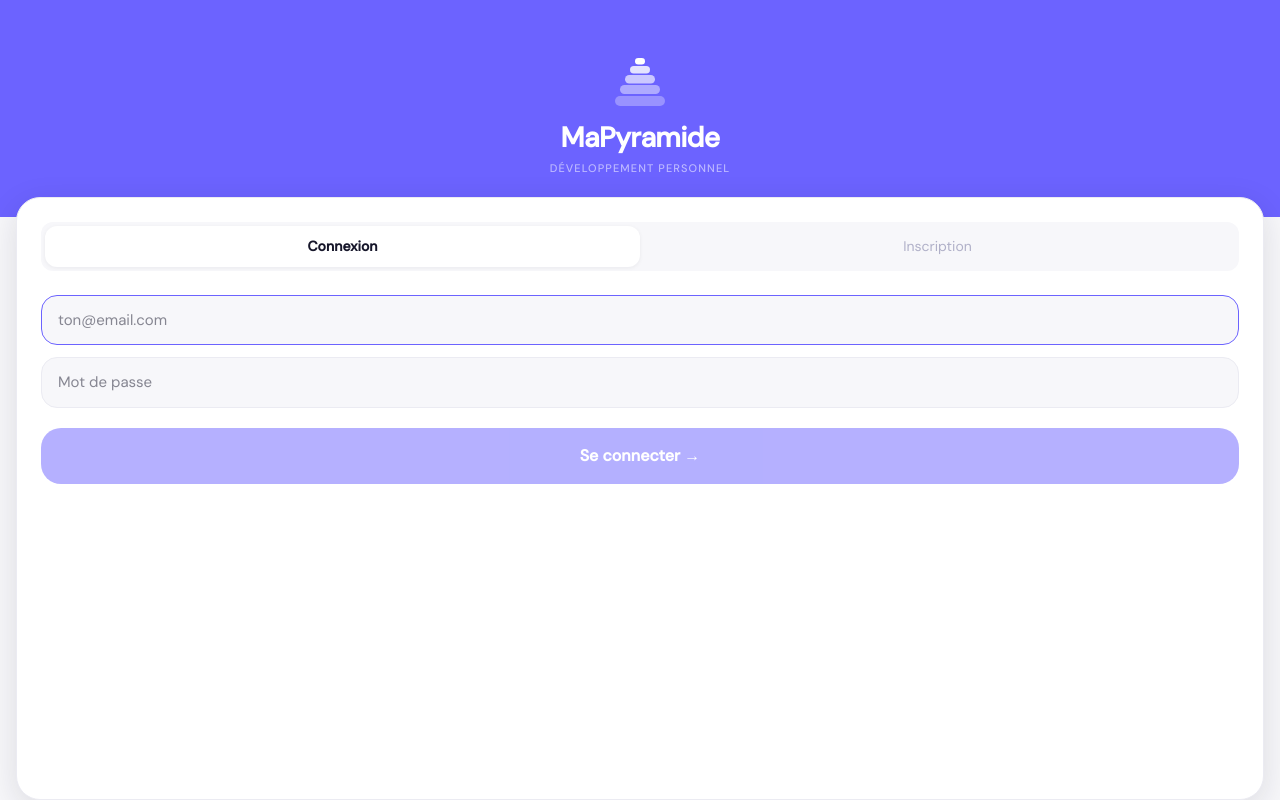
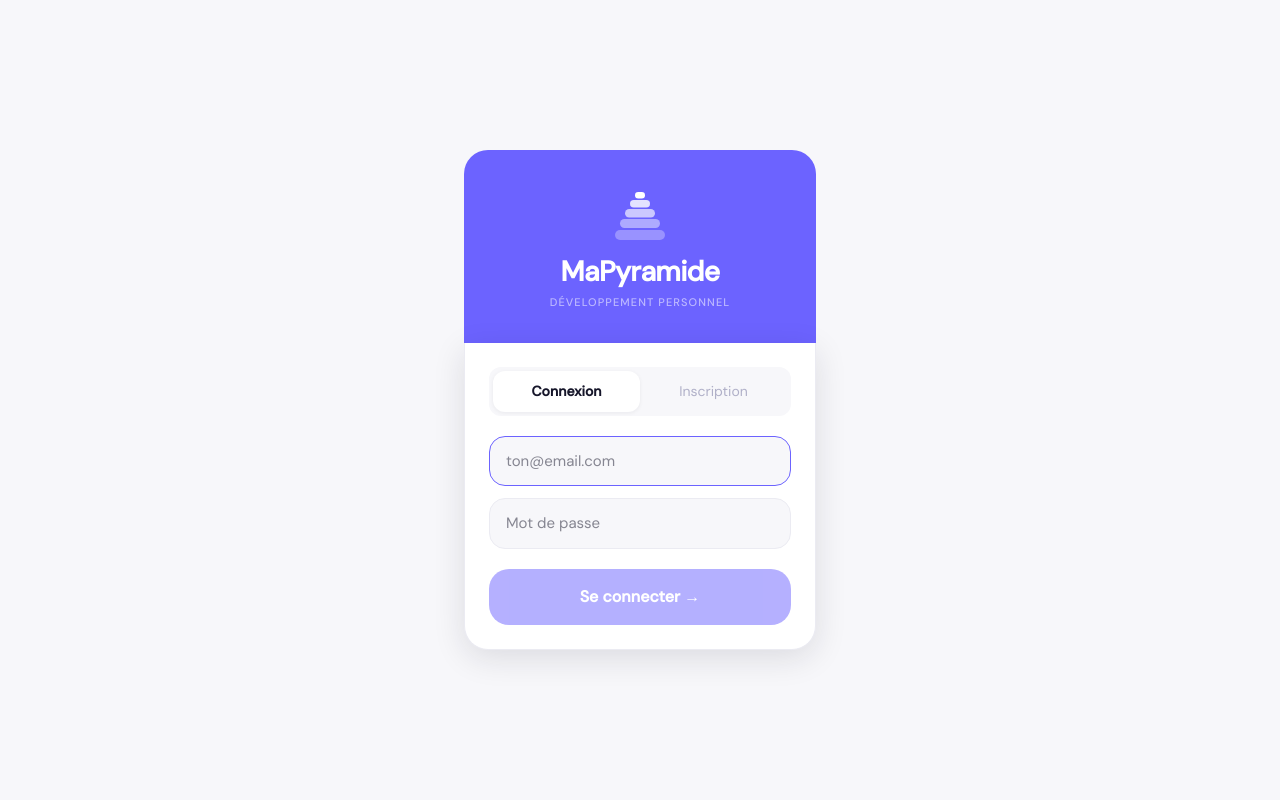
Before and after one commit to axelgautier-PM/MaPyramide, a Next.js app: page /auth in a window 1280 px wide. Built offline with nearby package versions, Linux system fonts and the light colour scheme; no server answers.

Commit message:
Add files via upload

```diff
--- a/app/auth/page.tsx
+++ b/app/auth/page.tsx
@@ -9,12 +9,13 @@ import { colors, shadows, radii, font } from "@/lib/tokens";
 type Tab = "login" | "signup";
 
 export default function AuthPage() {
-  const [tab, setTab]         = useState<Tab>("login");
-  const [email, setEmail]     = useState("");
+  const [tab, setTab]           = useState<Tab>("login");
+  const [email, setEmail]       = useState("");
   const [password, setPassword] = useState("");
   const [loading, setLoading]   = useState(false);
   const [error, setError]       = useState<string | null>(null);
   const [info, setInfo]         = useState<string | null>(null);
+
   async function handleSubmit(e: React.FormEvent) {
     e.preventDefault();
     if (!email.trim() || !password.trim()) return;
@@ -31,7 +32,6 @@ export default function AuthPage() {
             : "Email ou mot de passe incorrect."
         );
       } else {
-        // Rechargement complet pour que le middleware lise les cookies de session
         window.location.href = "/app";
         return;
       }
@@ -71,16 +71,20 @@ export default function AuthPage() {
   };
 
   return (
-    <div className="min-h-screen flex flex-col" style={{ background: colors.bg }}>
+    /* Fond global + centrage vertical/horizontal */
+    <div
+      className="min-h-screen flex items-center justify-center"
+      style={{ background: colors.bg }}
+    >
+      {/* Carte centrée, max-width mobile */}
+      <div className="w-full max-w-sm mx-auto px-4 py-10 flex flex-col gap-0">
 
-      {/* ── Bandeau violet ── */}
+        {/* ── Bandeau logo violet ── */}
         <div
-        className="flex flex-col items-center justify-center pt-14 pb-10 px-6"
+          className="flex flex-col items-center justify-center pt-10 pb-8 px-6 rounded-t-3xl"
           style={{ background: colors.primary }}
         >
-        {/* Pyramide logo */}
           <PyramidLogoSvg size={52} />
-
           <h1
             className="mt-4 text-[28px] text-white text-center"
             style={{ fontFamily: font.dm, fontWeight: 700, letterSpacing: "-0.6px", lineHeight: 1 }}
@@ -95,21 +99,18 @@ export default function AuthPage() {
           </p>
         </div>
 
-      {/* ── Carte formulaire ── */}
-      <div className="flex-1 flex flex-col px-4 -mt-5">
+        {/* ── Formulaire ── */}
         <div
-          className="rounded-3xl p-6 flex-1"
+          className="rounded-b-3xl p-6"
           style={{
             background: colors.surface,
             boxShadow:  shadows.lg,
             border:     `1.5px solid ${colors.border}`,
+            borderTop:  "none",
           }}
         >
           {/* Onglets */}
-          <div
-            className="flex rounded-xl p-1 mb-6"
-            style={{ background: colors.bg }}
-          >
+          <div className="flex rounded-xl p-1 mb-5" style={{ background: colors.bg }}>
             {(["login", "signup"] as Tab[]).map((t) => (
               <button
                 key={t}
@@ -117,7 +118,7 @@ export default function AuthPage() {
                 className="flex-1 py-2.5 rounded-xl text-[14px] transition-all"
                 style={{
                   background: tab === t ? colors.surface : "transparent",
-                  color:      tab === t ? colors.text1    : colors.text3,
+                  color:      tab === t ? colors.text1   : colors.text3,
                   fontFamily: font.dm,
                   fontWeight: tab === t ? 600 : 400,
                   boxShadow:  tab === t ? shadows.sm : "none",
@@ -196,8 +197,8 @@ export default function AuthPage() {
             </Btn>
           </form>
         </div>
+
       </div>
-
     </div>
   );
 }
```
Lines whose indentation alone changed are shown as unchanged.
